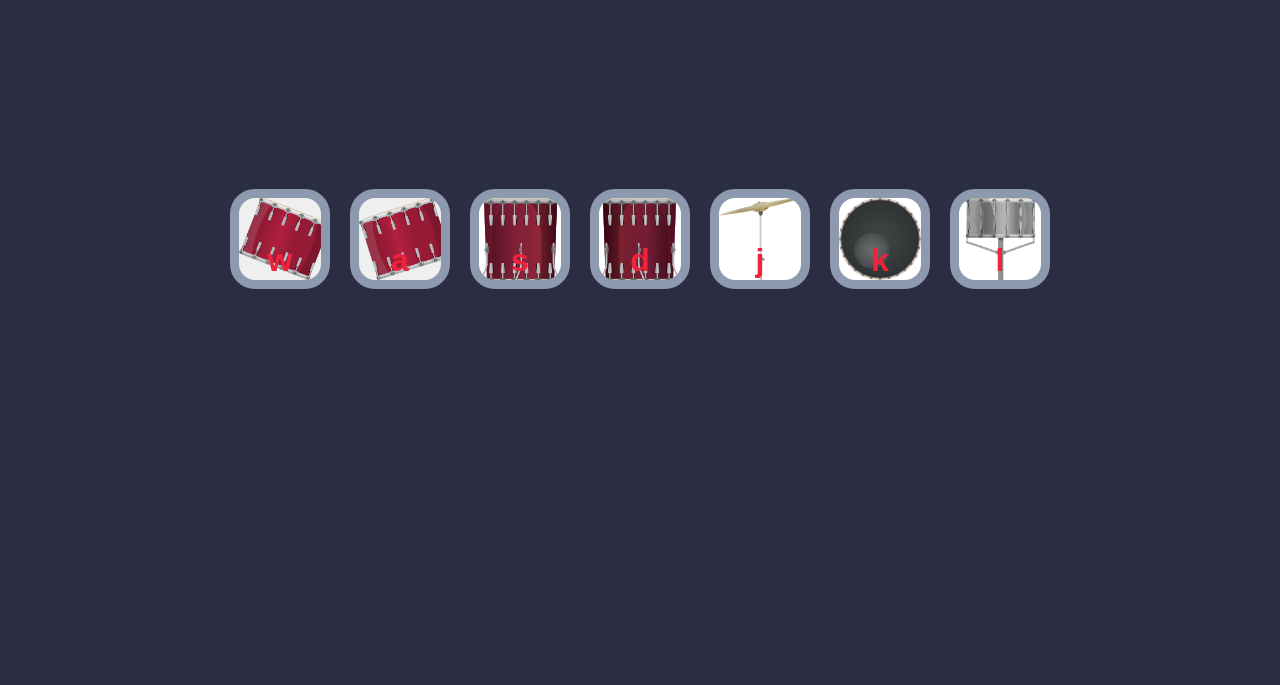
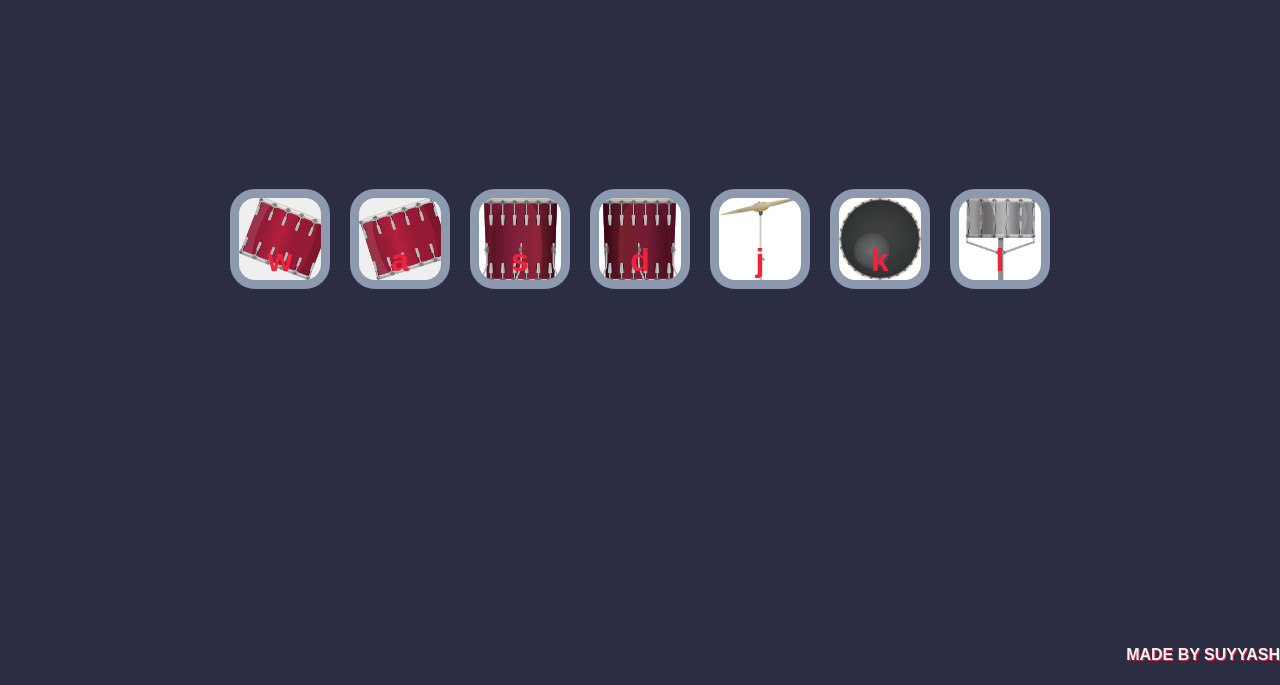
Before and after one commit to Suyyash-aroraa/12.1-DRUMS, a plain HTML site: page index.html in a window 1280 px wide. Shown: the part 115-800 px from the top of the page. Drawn offline with Linux system fonts and the light colour scheme.

Commit message:
completed

```diff
--- a/index.html
+++ b/index.html
@@ -21,6 +21,7 @@
         <button class="drum k">k</button>
         <button class="drum l">l</button>
     </div>
+    <footer><h4>MADE BY SUYYASH</h4></footer>
     <script src="index.js"></script>
 </body>
 </html>
--- a/style.css
+++ b/style.css
@@ -70,6 +70,15 @@ img{
     box-shadow: 0 3px 4px 0 #DBEDf3;
     opacity: 50%;
 }
+footer{
+    position: absolute;
+    bottom: 0;
+    right: 0;
+    color: #edf2f4;
+    font-family: sans-serif;
+    text-shadow: 1px 1px 0 #ef233c;
+}
+
 @media (max-width: 500px) {
     .btnCarry{
         flex-direction: column;
```
